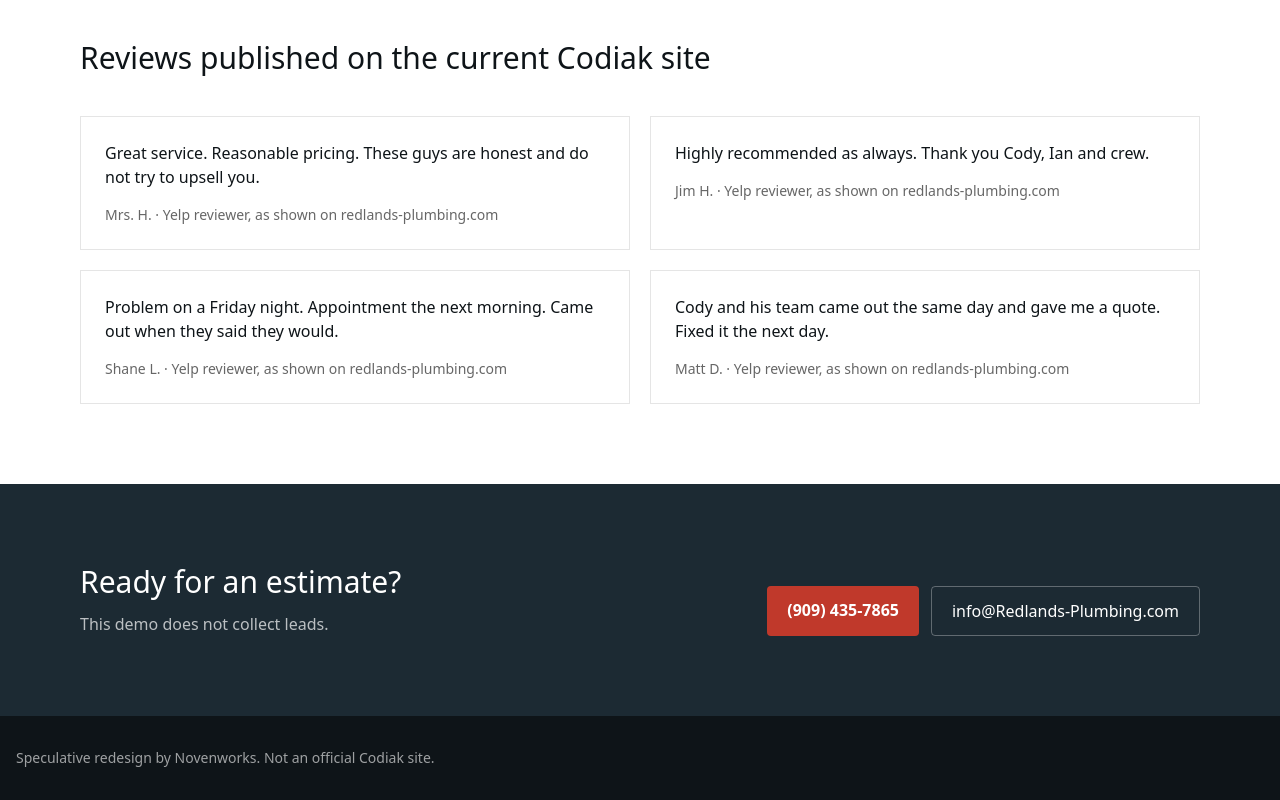
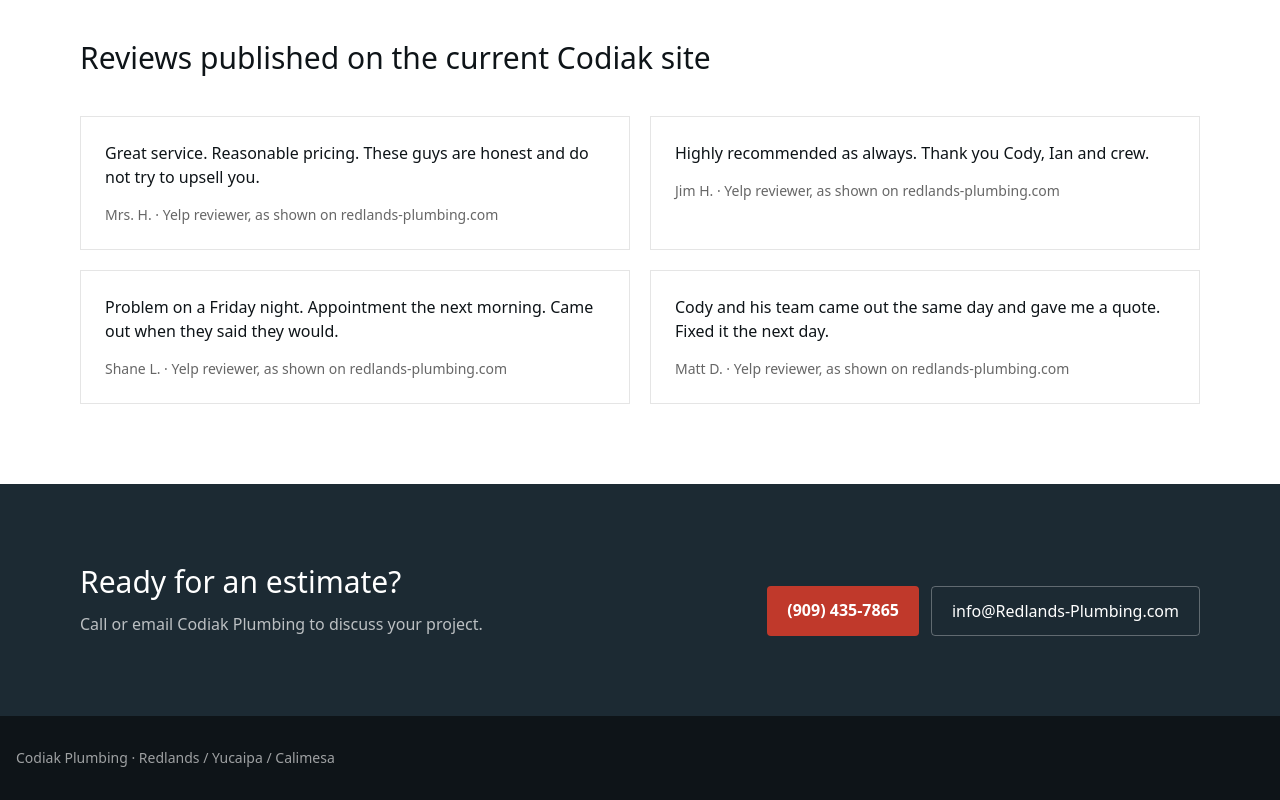
Before and after one commit to Novenworks/Codiak-Plumbing-Demo, a Next.js app: page / in a window 1280 px wide. Shown: the part 1952-2752 px from the top of the page. Built offline with nearby package versions, Linux system fonts and the light colour scheme.

Commit message:
Remove public demo disclaimers and normalize prospect-facing copy

```diff
--- a/src/app/page.tsx
+++ b/src/app/page.tsx
@@ -109,7 +109,7 @@
           <div className="mx-auto flex max-w-6xl flex-wrap items-end justify-between gap-6 px-4">
             <div>
               <h2 className="text-3xl">Ready for an estimate?</h2>
-              <p className="mt-3 text-white/70">This demo does not collect leads.</p>
+              <p className="mt-3 text-white/70">Call or email Codiak Plumbing to discuss your project.</p>
             </div>
             <div className="flex flex-wrap gap-3">
               <a href={TEL} className="rounded bg-rust px-5 py-3 font-semibold">{PHONE}</a>
@@ -119,7 +119,7 @@
         </section>
       </main>
       <footer className="bg-ink px-4 py-8 text-sm text-white/60">
-        <p>Speculative redesign by Novenworks. Not an official Codiak site.</p>
+        <p>Codiak Plumbing · Redlands / Yucaipa / Calimesa</p>
       </footer>
     </div>
   );
```
